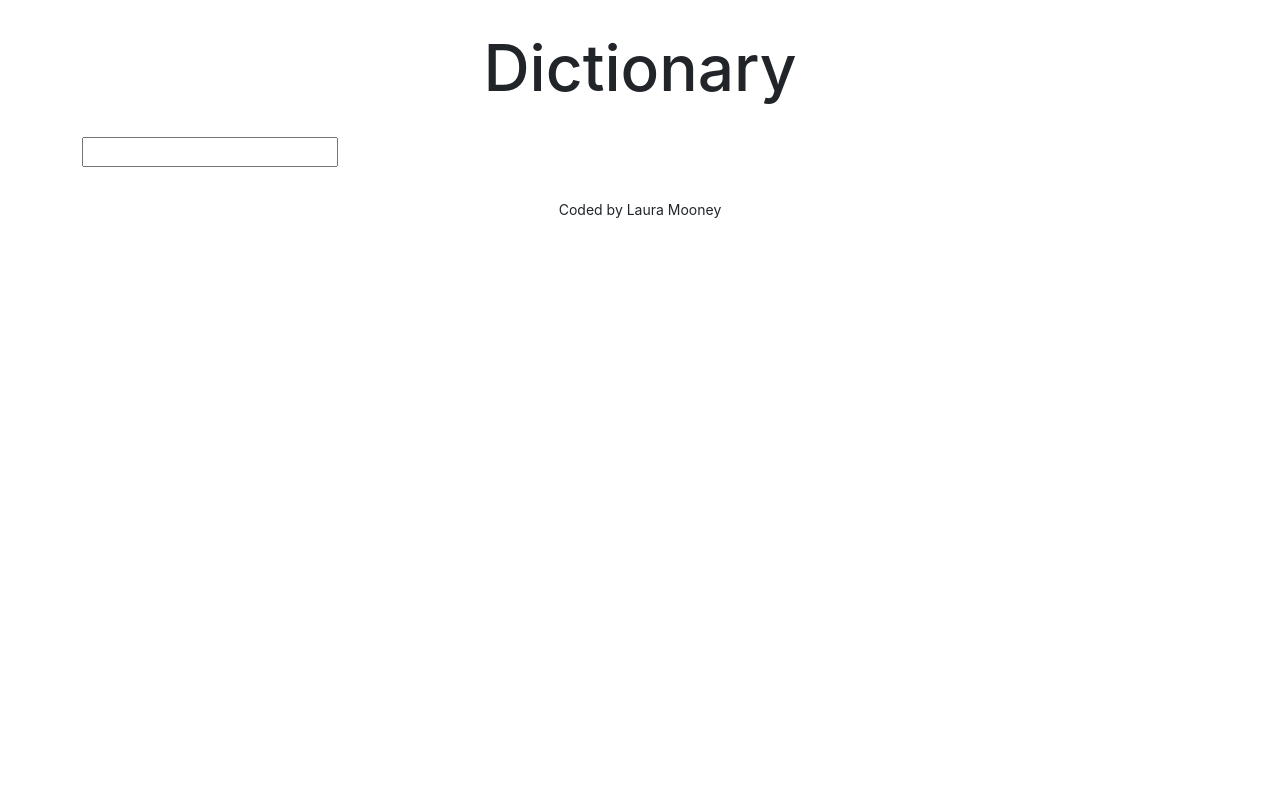
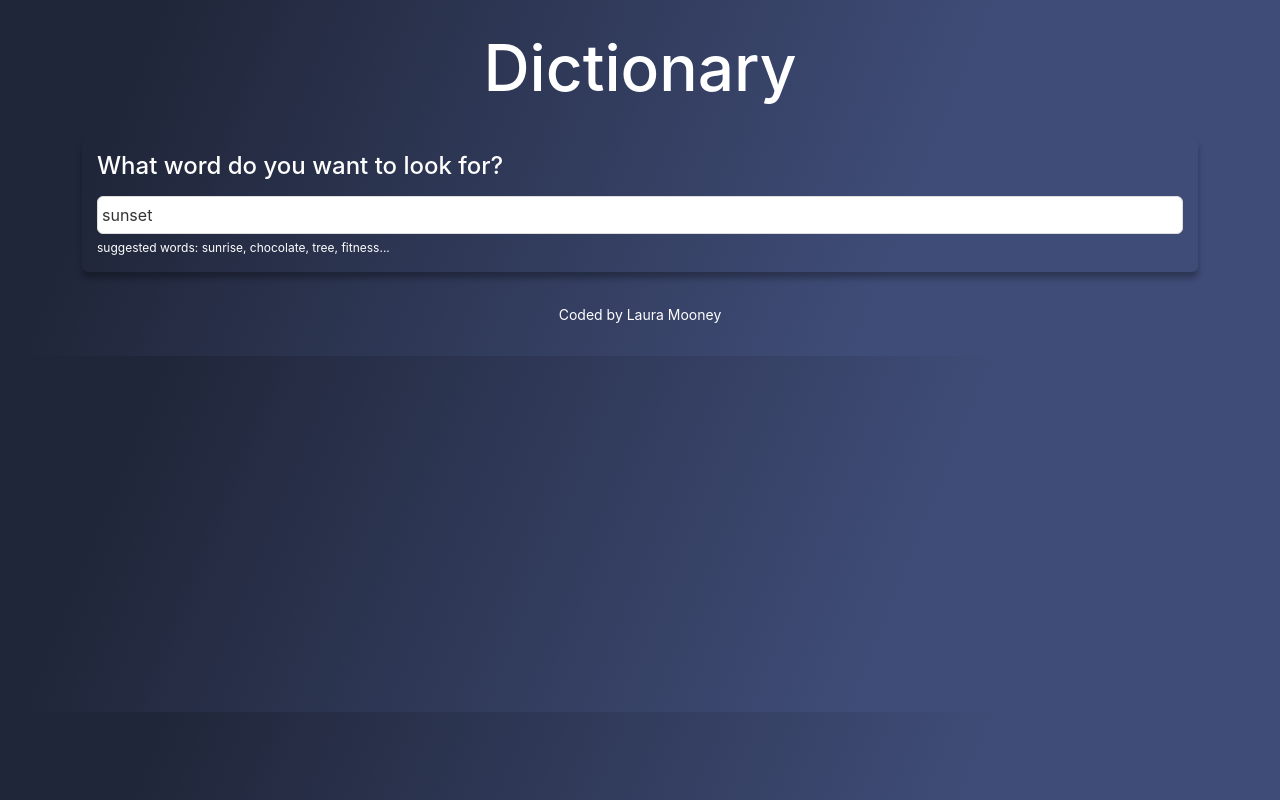
Before and after one commit to BolderCoder8/dictionary-project, a React (Create React App) app: page / in a window 1280 px wide. Built offline with nearby package versions, Linux system fonts and the light colour scheme; no server answers.

Commit message:
Styled application

```diff
--- a/src/App.css
+++ b/src/App.css
@@ -1,3 +1,16 @@
+body {
+  background: linear-gradient(
+    112.1deg,
+    rgb(32, 38, 57) 11.4%,
+    rgb(63, 76, 119) 70.2%
+  );
+  color: white;
+}
+
+a {
+  color: orange;
+}
+
 .App header {
   text-align: center;
   margin: 30px 0;
--- a/src/App.js
+++ b/src/App.js
@@ -9,7 +9,7 @@ function App() {
           <h1>Dictionary</h1>
         </header>
         <main>
-          <Dictionary />
+          <Dictionary defaultKeyword="sunset" />
         </main>
         <footer className="App-footer">
           <small>Coded by Laura Mooney</small>
--- a/src/Dictionary.css
+++ b/src/Dictionary.css
@@ -0,0 +1,24 @@
+.Dictionary section {
+  padding: 15px;
+  border-radius: 6px;
+  box-shadow: 0px 6px 6px rgba(0, 0, 0, 0.3);
+  margin: 15px 0;
+}
+
+.Dictionary input {
+  width: 100%;
+  padding: 6px 4px;
+  border: 1px solid #ddd;
+  border-radius: 6px;
+  color: #333;
+}
+
+.Dictionary .hint {
+  font-size: 12px;
+  margin-top: 5px;
+}
+
+.Dictionary h2 {
+  font-size: 24px;
+  margin-bottom: 15px;
+}
--- a/src/Dictionary.js
+++ b/src/Dictionary.js
@@ -3,33 +3,57 @@ import axios from "axios";
 import "./Dictionary.css";
 import Results from "./Results";
 
-export default function Dictionary() {
-  let [keyword, setKeyword] = useState(null);
+export default function Dictionary(props) {
+  let [keyword, setKeyword] = useState(props.defaultKeyword);
   let [results, setResults] = useState(null);
+  let [loaded, setLoaded] = useState(false);
 
   function handleResponse(response) {
     setResults(response.data[0]);
   }
 
-  function search(event) {
-    event.preventDefault();
-
+  function search() {
     // documentation: https://dictionaryapi.dev/
     let apiUrl = `https://api.dictionaryapi.dev/api/v2/entries/en/${keyword}`;
     console.log(apiUrl);
     axios.get(apiUrl).then(handleResponse);
   }
 
+  function handleSubmit(event) {
+    event.preventDefault();
+    search();
+  }
+
   function handleKeywordChange(event) {
     setKeyword(event.target.value);
   }
 
+  function load() {
+    setLoaded(true);
+    search();
+  }
+
+  if (loaded) {
     return (
       <div className="Dictionary">
-      <form onSubmit={search}>
-        <input type="search" onChange={handleKeywordChange} />
+        <section>
+          <h2>What word do you want to look for?</h2>
+          <form onSubmit={handleSubmit}>
+            <input
+              type="search"
+              onChange={handleKeywordChange}
+              defaultValue={props.defaultKeyword}
+            />
           </form>
+          <div className="hint">
+            suggested words: sunrise, chocolate, tree, fitness...
+          </div>
+        </section>
         <Results results={results} />
       </div>
     );
+  } else {
+    load();
+    return "Loading";
   }
+}
--- /dev/null
+++ b/src/Meaning.css
@@ -0,0 +1,12 @@
+.Meaning h3 {
+  font-size: 24px;
+  font-weight: bold;
+  line-height: 1.5;
+}
+
+.Meaning .Example {
+  font-style: italic;
+  font-size: 16px;
+  opacity: 0.7;
+  margin-top: 8px;
+}
--- a/src/Meaning.js
+++ b/src/Meaning.js
@@ -1,4 +1,5 @@
 import React from "react";
+import "./Meaning.css";
 import Synonyms from "./Synonyms";
 
 export default function Meaning(props) {
@@ -8,14 +9,10 @@ export default function Meaning(props) {
       {props.meaning.definitions.map(function (definition, index) {
         return (
           <div key={index}>
-            <p>
-              {definition.definition}
-              <br />
-              <strong>Example: </strong>
-              <em>{definition.example}</em>
-              <br />
-              <Synonyms synonyms={definition.synonyms} />
-            </p>
+            <div className="Definition">{definition.definition}</div>
+            <div className="Example">{definition.example}</div>
+
+            <Synonyms synonyms={definition.synonyms} />
           </div>
         );
       })}
--- a/src/Phonetic.js
+++ b/src/Phonetic.js
@@ -1,4 +1,5 @@
 import React from "react";
+import "./Phonetics.css";
 
 export default function Phonetic(props) {
   return (
@@ -6,8 +7,7 @@ export default function Phonetic(props) {
       <a href={props.phonetic.audio} target="_blank" rel="noreferrer">
         Listen
       </a>
-      <br />
-      {props.phonetic.text}
+      <span className="text">{props.phonetic.text} </span>
     </div>
   );
 }
--- /dev/null
+++ b/src/Phonetics.css
@@ -0,0 +1,19 @@
+.Phonetic {
+  height: 60px;
+  margin: 10px 0;
+  font-weight: 500;
+}
+
+.Phonetic a {
+  border: 1px solid #ddd;
+  text-decoration: none;
+  padding: 5px 10px;
+  border-radius: 20px;
+  transition: all 150ms ease-in-out;
+  margin-right: 10px;
+}
+
+.Phonetic a:hover {
+  background-color: orange;
+  color: navy;
+}
--- /dev/null
+++ b/src/Results.css
@@ -0,0 +1,7 @@
+.Results h2 {
+  font-size: 36px;
+  font-weight: bold;
+  line-height: 1.4px;
+  margin-top: 20px;
+  margin-bottom: 40px;
+}
--- a/src/Results.js
+++ b/src/Results.js
@@ -1,11 +1,13 @@
 import React from "react";
 import Phonetic from "./Phonetic";
 import Meaning from "./Meaning";
+import "./Results.css";
 
 export default function Results(props) {
   if (props.results) {
     return (
       <div className="Results">
+        <section>
           <h2> {props.results.word}</h2>
           {props.results.phonetics.map(function (phonetic, index) {
             return (
@@ -14,12 +16,13 @@ export default function Results(props) {
               </div>
             );
           })}
+        </section>
 
         {props.results.meanings.map(function (meaning, index) {
           return (
-            <div key={index}>
+            <section key={index}>
               <Meaning meaning={meaning} />{" "}
-            </div>
+            </section>
           );
         })}
       </div>
--- /dev/null
+++ b/src/Synonyms.css
@@ -0,0 +1,11 @@
+.Synonyms {
+  margin: 20px 0 0;
+  padding: 0;
+}
+
+.Synonyms li {
+  font-size: 15px;
+  display: inline-block;
+  padding-right: 15px;
+  line-height: 1;
+}
--- a/src/Synonyms.js
+++ b/src/Synonyms.js
@@ -1,4 +1,5 @@
 import React from "react";
+import "./Synonyms.css";
 
 export default function Synonyms(props) {
   if (props.synonyms) {
```
Lines whose indentation alone changed are shown as unchanged.
